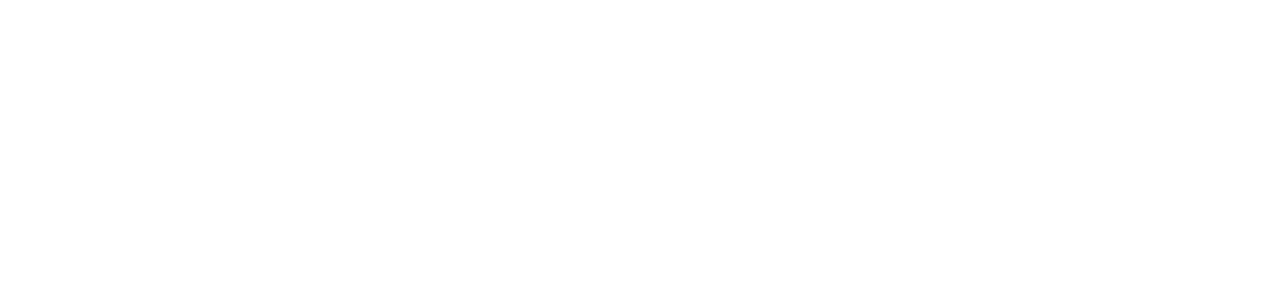
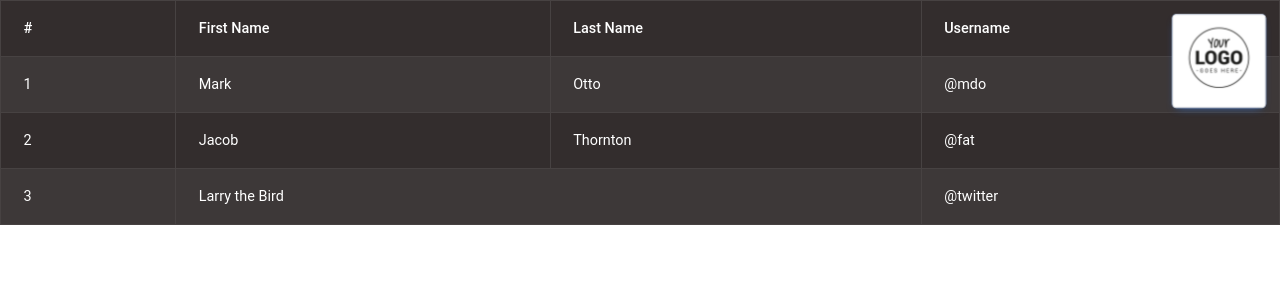
Before and after one commit to MikyViz/zdaka_sis, a React (Vite) app: page /account/donats in a window 1280 px wide. Before the commit this address had no page. Shown: the top 300 px of the page. Built offline with nearby package versions, Linux system fonts and the light colour scheme; no server answers; sample sign-in values are in the browser's storage.

Commit message:
get organization data seting + kuppah name reder + abisl somethings

```diff
--- a/src/App.jsx
+++ b/src/App.jsx
@@ -11,6 +11,7 @@ import Contacts from './pages/Contacts';
 import Account from './pages/Account';
 import Dashboard from './pages/Dashboard';
 import ContactsList from './pages/ContactsList';
+import Donats from './pages/Donats';
 
 function App() {
   return (
@@ -19,14 +20,14 @@ function App() {
         <Route path="/" element={<Login />} />
         <Route path="/registration" element={<Registration />} />
         {/* <Route path="/contacts" element={<Contacts />} /> */}
-
-        <Route path="/sidenavbar" element={<SideNavbar />} />
-        <Route path="/userform" element={<ContactForm />} />
+        {/* <Route path="/sidenavbar" element={<SideNavbar />} /> */}
+        {/* <Route path="/userform" element={<ContactForm />} /> */}
 
         <Route path="/account" element={<Account />}>
           <Route index element={<Dashboard />} />
           <Route path="contacts" element={<Contacts />} />
           <Route path="contactslist" element={<ContactsList />} />
+          <Route path="donats" element={<Donats />} />
         </Route>
 
       </Routes>
--- a/src/GlobalStateProvider.jsx
+++ b/src/GlobalStateProvider.jsx
@@ -5,8 +5,6 @@ import axios from 'axios';
 const GlobalStateContext = createContext();
 
 const GlobalStateProvider = ({ children }) => {
-
-
 
   const [globalState, setGlobalState] = useState({
     user: null,
@@ -17,9 +15,10 @@ const GlobalStateProvider = ({ children }) => {
     if (token) {
       try {
         const meRes = await axios.get('http://localhost:8080/users/me', { headers: { 'Authorization': `Bearer ${token}`, }, });
+        const myOrgRes = await axios.get(`http://localhost:8080/organizations/${meRes.data.orgId}`, { headers: { 'Authorization': `Bearer ${token}`, }, });
         if (meRes.data) {
           setGlobalState(prevState => (
-            { ...prevState, user: meRes.data, org: meRes.data.orgId }
+            { ...prevState, user: meRes.data, org: myOrgRes.data }
           ));
         }
       } catch (error) {
--- a/src/components/SideNavbar.jsx
+++ b/src/components/SideNavbar.jsx
@@ -1,13 +1,19 @@
-import React, { useEffect, useState } from 'react';
+import React, { useContext, useEffect, useState } from 'react';
 import 'bootstrap/dist/css/bootstrap.min.css';
 import 'bootstrap/dist/js/bootstrap.bundle.min';
 import '../styles/sideNavbar.css';
 import { Link, useNavigate } from 'react-router-dom';
 import logoPH from '../assets/your-logo-goes-here.gif';
+import { GlobalStateContext } from '../GlobalStateProvider';
 
 export default function Sidebar(props) {
   const navigate = useNavigate();
   const [openContacts, setOpenContacts] = useState(false);
+  const {globalState,setGlobalState, getData} = useContext(GlobalStateContext);
+
+  useEffect(() => {
+    getData();
+    }, []);
 
   const logout = (e) => {
     e.stopPropagation()
@@ -26,7 +32,6 @@ export default function Sidebar(props) {
         data-bs-target="#offcanvasRight"
         aria-controls="offcanvasRight"
       >
-        {/*         <span style={{fontSize: "30px"}}>🫎</span>👇 */}
         <img
           src={logoPH}
           className="rounded mx-auto d-block img-thumbnail"
@@ -55,7 +60,7 @@ export default function Sidebar(props) {
           />
 
           <h5 className="offcanvas-title d-block" id="offcanvasRightLabel">
-            Kupah name
+            {globalState.org?.name || `Kupah name`}
           </h5>
         </div>
         <div className="offcanvas-body">
@@ -93,7 +98,7 @@ export default function Sidebar(props) {
             </div>
 
             <Link
-              to="#"
+              to="/account/donats"
               className="list-group-item list-group-item-action px-3 border-0"
             >
               <i className="bi bi-cash-coin fs-2"></i>
--- a/src/pages/Contacts.jsx
+++ b/src/pages/Contacts.jsx
@@ -1,18 +1,32 @@
-import React, { useState } from 'react';
+import React, { useContext, useState, useEffect } from 'react';
 import axios from 'axios';
 import ContactForm from '../components/ContactForm'
+import { GlobalStateContext } from '../GlobalStateProvider';
 import '../styles/contacts.css'
 import { v4 as uuidv4 } from 'uuid';
 
 
 export default function Contacts() {
-  // const createFormRef = useRef();
   const [itsOK, setItsOk] = useState(false);
   const [isntOK, setIsntsOk] = useState(false);
+  const { globalState, getData } = useContext(GlobalStateContext);
+  useEffect(() => {
+    if (!globalState)
+      getData();
+  }, []);
+  useEffect(() => {
+    if (itsOK || isntOK) {
+      const timer = setTimeout(() => {
+        setItsOk(false);
+        setIsntsOk(false);
+      }, 5000);
+      return () => clearTimeout(timer);
+    }
+  }, [itsOK, isntOK]);
+
   const createReq = async (formData) => {
     try {
-      // const Id = uuidv4();
-      // formData.Id = Id;
+
       const dataWithId = { ...formData, Id: uuidv4() };
       console.log(dataWithId);
       let createResponse;
@@ -23,7 +37,11 @@ export default function Contacts() {
           }
         });
         setItsOk(true);
-      } else setIsntsOk(true);
+        setIsntsOk(false);
+      } else {
+        setItsOk(false);
+        setIsntsOk(true);
+      }
 
       console.log('Response from server:', createResponse?.data);
     } catch (error) {
--- a/src/pages/ContactsList.jsx
+++ b/src/pages/ContactsList.jsx
@@ -6,7 +6,7 @@ import '../styles/contacts.css';
 import { GlobalStateContext } from "../GlobalStateProvider";
 
 export default function ContactsList() {
-  const { globalState, setGlobalState, getData } = useContext(GlobalStateContext);
+  const { globalState, getData } = useContext(GlobalStateContext);
   const [list, setList] = useState([]);
   const [showModal, setShowModal] = useState(false);
   const [showAssignModal, setShowAssignModal] = useState(false);
@@ -52,18 +52,7 @@ export default function ContactsList() {
         try {
           const newList = [];
           if (globalState.user.isManager) {
-            // const orgUserResponse = await axios.get(`http://localhost:8080/orgsUsers/${globalState.user.orgId}`,
-            //   { headers: { 'authorization': `Bearer ${localStorage.getItem('token')}`, } });
-            // console.log('Response from server:', orgUserResponse?.data);
-            // for (const orgUser of orgUserResponse.data) {
-            //   const usersOfOrgResponse = await axios.get(`http://localhost:8080/users/${orgUser.UserId}`,
-            //     { headers: { 'authorization': `Bearer ${localStorage.getItem('token')}`, } }
-            //   );
-            //   usersOfOrgResponse.data.show = false;
-            //   newList.push(usersOfOrgResponse.data);
-            // }
-
-            const orgUserResponse = await axios.get(`http://localhost:8080/users/manager-contacts/${globalState.org}`,
+            const orgUserResponse = await axios.get(`http://localhost:8080/users/manager-contacts/${globalState.org.Id}`,
               { headers: { 'authorization': `Bearer ${localStorage.getItem('token')}`, } });
             console.log('Response from server:', orgUserResponse?.data);
             orgUserResponse.data.forEach((user) => {
@@ -73,7 +62,8 @@ export default function ContactsList() {
 
           }
           if (globalState.user.isGabbay) {
-            const assignedUsersResponse = await axios.get(`http://localhost:8080/users/assign-gabbay/${globalState.user.Id}`, { headers: { 'authorization': `Bearer ${localStorage.getItem('token')}`, } });
+            const assignedUsersResponse = await axios.get(`http://localhost:8080/users/assign-gabbay/${globalState.user.Id}`,
+              { headers: { 'authorization': `Bearer ${localStorage.getItem('token')}`, } });
             newList.push(...assignedUsersResponse.data);
           }
           setList(newList);
--- /dev/null
+++ b/src/pages/Donats.jsx
@@ -0,0 +1,42 @@
+import { GlobalStateContext } from "../GlobalStateProvider";
+import React, { useState, useContext, useEffect } from 'react';
+import axios from 'axios';
+import { Table } from 'react-bootstrap';
+
+function Donats() {
+    const { globalState, setGlobalState, getData } = useContext(GlobalStateContext);
+
+    return (
+        <Table striped bordered hover variant="dark">
+            <thead>
+                <tr>
+                    <th>#</th>
+                    <th>First Name</th>
+                    <th>Last Name</th>
+                    <th>Username</th>
+                </tr>
+            </thead>
+            <tbody>
+                <tr>
+                    <td>1</td>
+                    <td>Mark</td>
+                    <td>Otto</td>
+                    <td>@mdo</td>
+                </tr>
+                <tr>
+                    <td>2</td>
+                    <td>Jacob</td>
+                    <td>Thornton</td>
+                    <td>@fat</td>
+                </tr>
+                <tr>
+                    <td>3</td>
+                    <td colSpan={2}>Larry the Bird</td>
+                    <td>@twitter</td>
+                </tr>
+            </tbody>
+        </Table>
+    );
+
+}
+export default Donats
--- a/src/pages/Login.jsx
+++ b/src/pages/Login.jsx
@@ -50,7 +50,7 @@ function Login() {
     try {
       const loginResponse = await axios.post('http://localhost:8080/users/login/', userData);
       setError(false);
-      console.log(`Server response 👉 ${loginResponse.data}`);
+      // console.log(`Server response 👉 ${loginResponse.data}`);
       // updateUser(loginResponse.data)
       localStorage.setItem(`token`, loginResponse.data.token);
       navigate('/account');
--- a/src/pages/Registration.jsx
+++ b/src/pages/Registration.jsx
@@ -1,5 +1,5 @@
-import React, { useRef } from 'react';
-import { Link, useNavigate} from 'react-router-dom';
+import React, { useRef, useState } from 'react';
+import { Link, useNavigate } from 'react-router-dom';
 import axios from 'axios';
 import { v4 as uuidv4 } from 'uuid';
 
@@ -18,6 +18,8 @@ import '../styles/registration.css';
 import RegisterForm from '../components/RegisterForm';
 
 function Registration() {
+  const [itsOK, setItsOk] = useState(false);
+  const [isntOK, setIsntsOk] = useState(false);
   const registerFormRef = useRef();
   const navigate = useNavigate();
   const registerReq = async () => {
@@ -38,18 +40,21 @@ function Registration() {
         OrganizationId: orgId,
         isManager: true
       };
-      console.log(orgData);
-      console.log(managerData);
+      // console.log(orgData);
+      // console.log(managerData);
 
       const orgResponse = await axios.post('http://localhost:8080/organizations/', orgData);
       const managerResponse = await axios.post('http://localhost:8080/users/register', managerData);
       localStorage.setItem("token", managerResponse.data.token);
       navigate('/account');
 
-      console.log('orgResponse from server:', orgResponse.data);
-      console.log('managerResponse from server:', managerResponse.data);
+      setIsntsOk(false);
+      setItsOk(true);
+
     } catch (error) {
       console.error('Error sending data to server:', error);
+      setIsntsOk(true);
+      setItsOk(false);
     }
   };
 
@@ -93,7 +98,7 @@ function Registration() {
 
           <MDBCard className="my-5 bg-glass">
             <MDBCardBody className="p-5">
-              <RegisterForm ref={registerFormRef}/>
+              <RegisterForm ref={registerFormRef} />
               <MDBBtn className="w-100 mb-4" size="md" onClick={registerReq}>
                 sign up
               </MDBBtn>
@@ -141,6 +146,12 @@ function Registration() {
           </MDBCard>
         </MDBCol>
       </MDBRow>
+      {itsOK && <div className="alert alert-success w-75 fs-3" role="alert">
+        There we are! 🎉🎉
+      </div>}
+      {isntOK && <div className="alert alert-danger w-75 fs-3" role="alert">
+        Something go wrong, bro...😥
+      </div>}
     </MDBContainer>
   );
 }
```
Also changed, not shown: src/components/ContactForm.jsx (+27 -6 lines), 2 other files (tests, documents, lock files or other folders). Lines whose indentation alone changed are shown as unchanged.
